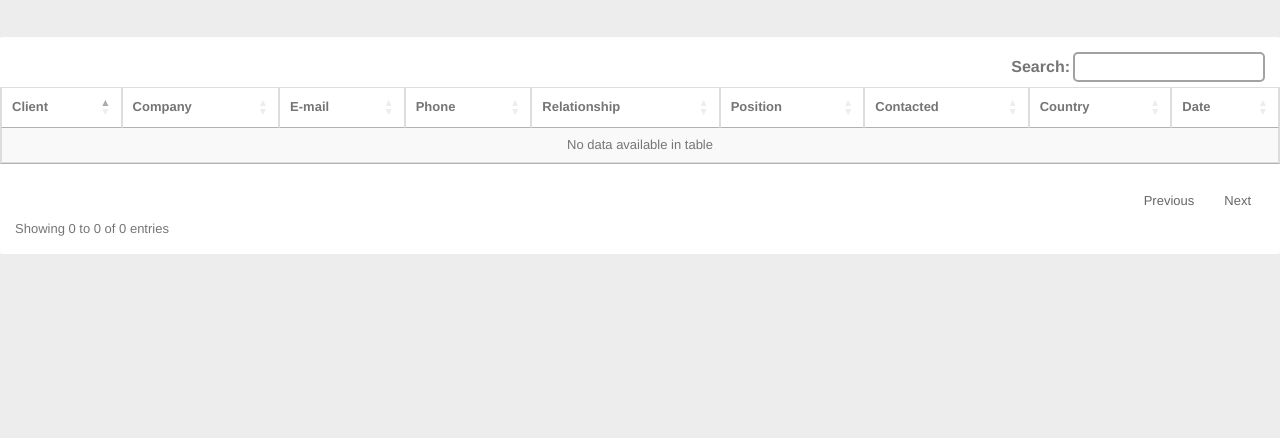
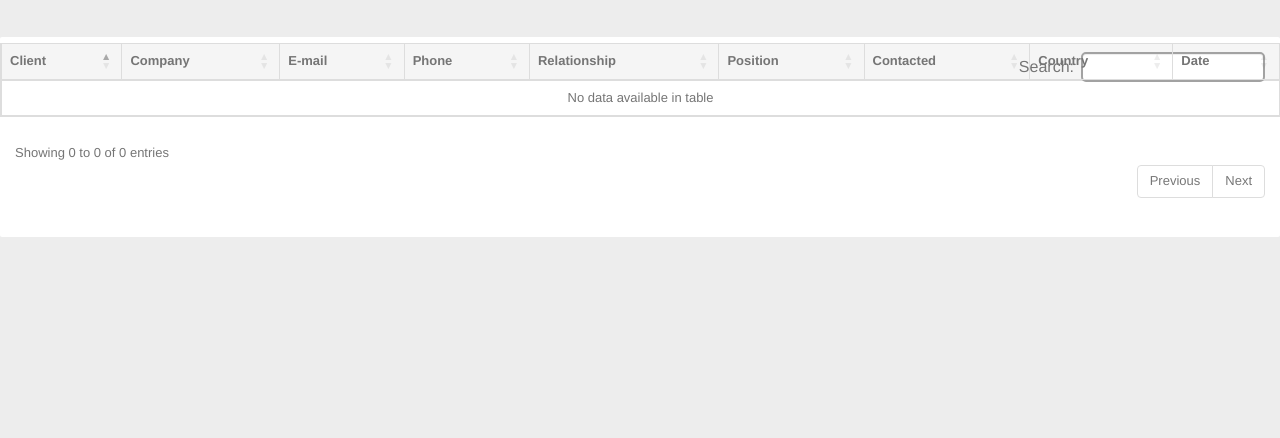
Before and after one commit to jhonataniberico/SAP_B1_Partner, a CodeIgniter app: the page made by application/views/v_admin.php in a window 1280 px wide. Shown: the part 63-501 px from the top of the page. Run offline with CodeIgniter, Linux system fonts and the light colour scheme; data that the repository does not hold is empty; some libraries are stand-ins or nearby versions.

Commit message:
cambios finales

```diff
--- a/application/views/v_admin.php
+++ b/application/views/v_admin.php
@@ -20,10 +20,8 @@
     <link rel="stylesheet"    href="<?php echo RUTA_FONTS?>material-icons.css?v=<?php echo time();?>">
     <link rel="stylesheet"    href="<?php echo RUTA_FONTS?>roboto.css?v=<?php echo time();?>">
     <link rel="stylesheet"    href="<?php echo RUTA_CSS?>m-p.min.css?v=<?php echo time();?>">
-    <link rel="stylesheet"    href="https://cdn.datatables.net/1.10.16/css/jquery.dataTables.min.css">
-    <link rel="stylesheet"    href="https://cdn.datatables.net/autofill/2.2.2/css/autoFill.dataTables.min.css">
-    <link rel="stylesheet"    href="https://cdn.datatables.net/buttons/1.5.1/css/buttons.dataTables.min.css">
-    <link rel="stylesheet"    href="https://cdn.datatables.net/responsive/2.2.1/css/responsive.dataTables.min.css">
+    <link rel="stylesheet"    href="https://cdn.datatables.net/1.10.16/css/dataTables.bootstrap.min.css">
+    <link rel="stylesheet"    href="https://cdn.datatables.net/buttons/1.5.1/css/buttons.bootstrap.min.css">
     <link rel="stylesheet"    href="<?php echo RUTA_CSS?>index.css?v=<?php echo time();?>">
     <style type="text/css">
         body{
@@ -63,7 +61,7 @@
                                 <th class="text-left">Position</th>
                                 <th class="text-left">Je veux être contacté</th>
                                 <th class="text-left">Pays</th>
-                                <th class="text-center">Date</th>
+                                <th class="text-left">Date</th>
                                 <th class="text-center" style="display: none">Industrie</th>
                                 <th class="text-center" style="display: none">Taille</th>
                                 <th class="text-center" style="display: none">Facture annuelle</th>
@@ -80,7 +78,7 @@
                                 <th class="text-left">Position</th>
                                 <th class="text-left">Contacted</th>
                                 <th class="text-left">Country</th>
-                                <th class="text-center">Date</th>
+                                <th class="text-left">Date</th>
                                 <th class="text-center" style="display: none">Industry</th>
                                 <th class="text-center" style="display: none">Size</th>
                                 <th class="text-center" style="display: none">Annual invoice</th>
@@ -124,6 +120,7 @@
             $('#example').DataTable( {
               responsive: true,
               dom: 'Bfrtip',
+              pageLength: 25,
               language:{
                 "emptyTable":     "Aucune donnée disponible",
                 "info" : "Afficher _START_ a _END_ des _TOTAL_ résultats",
@@ -144,7 +141,7 @@
                   ],
                   buttons: [
                       {
-                        text: 'Afficher 10 lignes',
+                        text: 'Afficher 25 lignes',
                         extend: 'pageLength'
                       },
                       {
@@ -159,6 +156,7 @@
             $('#example').DataTable( {
               responsive: true,
               dom: 'Bfrtip',
+              pageLength: 25,
               lengthMenu: [
                             //text: 'My button',
                             [ 10, 25, 50, -1 ],
@@ -166,7 +164,7 @@
                           ],
                           buttons: [
                               {
-                                text: 'Show 10 lines',
+                                text: 'Show 25 lines',
                                 extend: 'pageLength'
                               },
                               {
@@ -180,7 +178,7 @@
         <?php } ?>
           $('.buttons-excel').empty();
           $('.buttons-print').empty();
-          $('.buttons-excel').append('<i class="fa fa-download"></i>');
+          $('.buttons-excel').append('<i class="fa fa-file-excel-o"></i>');
           $('.buttons-print').append('<i class="fa fa-print"></i>');
       });
     </script>
--- a/public/css/index.css
+++ b/public/css/index.css
@@ -113,15 +113,32 @@
 	color: #757575;
 }
 .mdl-card-table .dataTables_filter{
-    position: relative;
+    position: absolute;
+    top: 0;
     right: 15px;
     margin-top: 15px;
 }
 .mdl-card-table .dt-buttons{
 	padding: 15px;
 }
+.mdl-card-table .dt-buttons button{
+	height: 38px;
+}
+.mdl-card-table .dt-buttons button .fa-file-excel-o{
+	color: #207245;
+}
+div.dt-button-background{
+	display:  none !important;
+}
 table.dataTable.no-footer{
 	margin-bottom: 30px;
+}
+table thead tr{
+	background-color: #f5f5f5;
+}
+.table-bordered>thead>tr>td,
+.table-bordered>thead>tr>th{
+	border-bottom-width: 0;
 }
 .dataTables_wrapper .dataTables_paginate{
     position: relative;
@@ -182,6 +199,13 @@
     font-family: 'RobotoMedium';
     padding: 0 14px;
     width: 100%;
+}
+.pagination>.active>a, .pagination>.active>a:focus, .pagination>.active>a:hover, .pagination>.active>span, .pagination>.active>span:focus, .pagination>.active>span:hover{
+	background-color: #000000;
+	border-color: #000000;
+}
+.pagination>li>a, .pagination>li>span{
+	color: #000000;
 }
 /*GENERAL*/
 .window-center{
```
Also changed, not shown: other parts of application/views/v_admin.php (+16 -18 lines).
